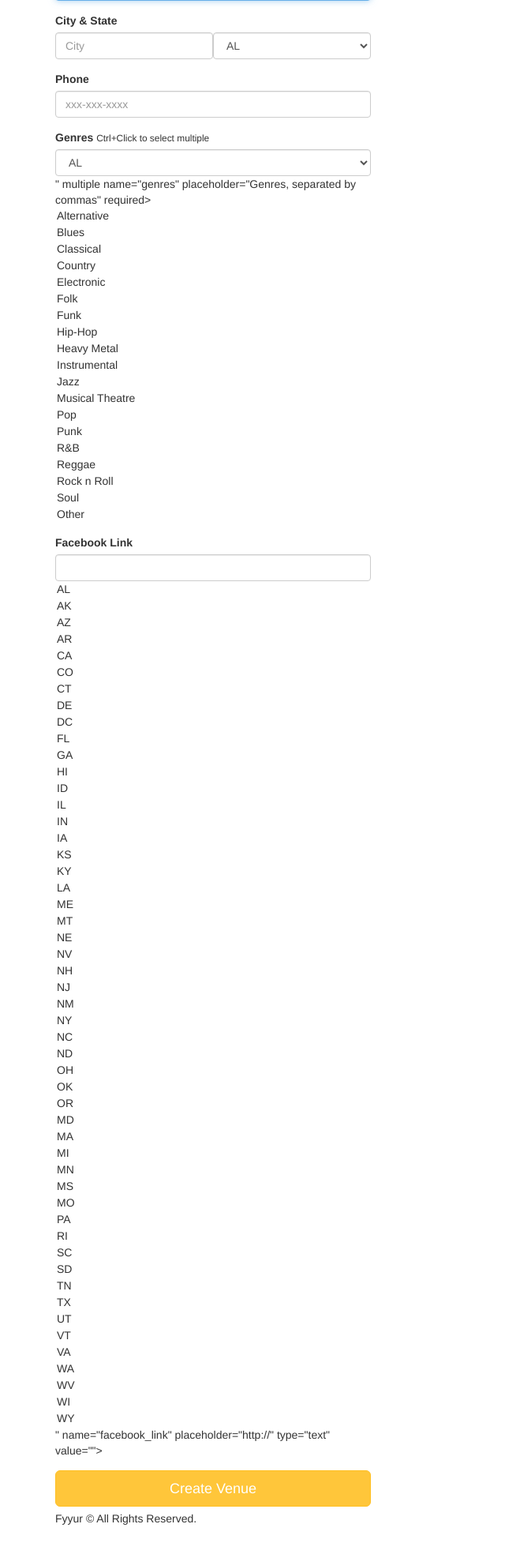
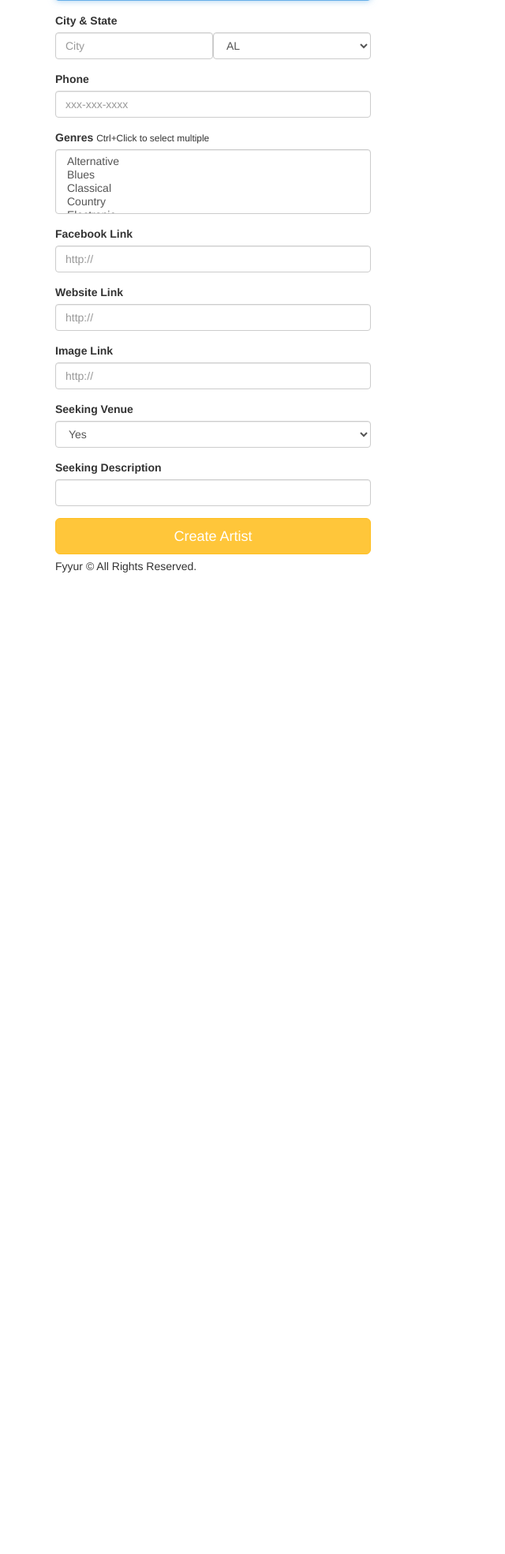
Before and after one commit to cperacchio/booking-site, a Flask app: page /artists/create in a window 1280 px wide. Shown: the part 194-2162 px from the top of the page at 79% size, without its empty margins (0-640 px from the left). After the commit the page ends 919 px from the top, so only its background shows below. Run offline with Flask 2, Linux system fonts and the light colour scheme; some libraries are stand-ins or nearby versions.

Commit message:
Add files via upload

```diff
--- a/app.py
+++ b/app.py
@@ -53,7 +53,6 @@
 # route handler for venues page
 @app.route('/venues')
 def venues():
-
   # create list for venue data
   venue_data = []
 
@@ -76,17 +75,17 @@
 
   for venue in venues:
     number_upcoming_shows = 0
-    shows = Show.query.filterby(Venue.id==venue_id)
-
+    shows = Show.query.get(venue.id)
   # add upcoming shows
-    for show in shows:
-      if show.start_time > datetime.now():
-        number_upcoming_shows += 1
+    if shows is not None:
+      for show in shows:
+        if show.start_time > datetime.now():
+          number_upcoming_shows += 1
 
   # add venues and upcoming shows for each item to the matching city/state tuple
     for item in venue_data:
-      if venue.city == venue_data['city'] and venue.state == venue_data['state']:
-        venue_data['venues'].append({
+      if venue.city == item['city'] and venue.state == item['state']:
+        item['venues'].append({
           "id": venue.id,
           "name": venue.name,
           "number_upcoming_shows": number_upcoming_shows
@@ -140,7 +139,7 @@
   for venue in venues:
     number_upcoming_shows = 0
 
-    shows = Show.query.get(venue_id)
+    shows = Show.query.get(venue.id)
 
   # add upcoming shows
   for show in shows:
@@ -172,23 +171,24 @@
 def show_venue(venue_id):
   # shows the venue page with the given venue_id
   # TODO: replace with real venue data from the venues table, using venue_id
-  venue = Venue.query.get(venue_id).first()
+  venue = Venue.query.get(venue_id)
 
   # get shows for each venue
-  shows = Show.query.get(venue_id).all()
+  shows = Show.query.get(venue_id)
 
   # get upcoming shows
   def upcoming_shows():
     upcoming_shows = []
 
-    for show in shows:
-      if show.start_time > datetime.now():
-        upcoming_shows.append({
-          "artist_id": show.artist_id,
-          "artist_name": Artist.query.filter_by(id=show.artist_id).first().name,
-          "artist_image_link": Artist.query.filter_by(id=show.artist_id).first().image_link,
-          "start_time": format_datetime(str(show.start_time))
-        })
+    if shows is not None:
+      for show in shows:
+        if show.start_time > datetime.now():
+          upcoming_shows.append({
+            "artist_id": show.artist_id,
+            "artist_name": show.artist.name,
+            "artist_image_link": show.artist.image_link,
+            "start_time": format_datetime(str(show.start_time))
+          })
 
     return upcoming_shows
 
@@ -196,14 +196,15 @@
   def past_shows():
     past_shows = []
 
-    for show in shows:
-      if show.start_time < datetime.now():
-        past_shows.append({
-          "artist_id": show.artist_id,
-          "artist_name": Artist.query.filter_by(id=show.artist_id).first().name,
-          "artist_image_link": Artist.query.filter_by(id=show.artist_id).first().image_link,
-          "start_time": format_datetime(str(show.start_time))
-        })
+    if shows is not None:
+      for show in shows:
+        if show.start_time < datetime.now():
+          past_shows.append({
+            "artist_id": show.artist_id,
+            "artist_name": show.artist.name,
+            "artist_image_link": show.artist.image_link,
+            "start_time": format_datetime(str(show.start_time))
+          })
 
     return past_shows
 
@@ -426,13 +427,14 @@
   for artist in artists:
     number_upcoming_shows = 0
 
-    shows = Show.query.filter(Artist.id==artist_id)
+    shows = Show.query.get(artist.id)
 
 
     # add upcoming shows
-    for show in shows:
-      if show.start_time > datetime.now():
-        number_upcoming_shows += 1
+    if shows is not None:
+      for show in shows:
+        if show.start_time > datetime.now():
+          number_upcoming_shows += 1
 
   # add venue info to response user sees
     response['artist_data'].append({
@@ -455,26 +457,27 @@
 
 @app.route('/artists/<int:artist_id>')
 def show_artist(artist_id):
-  # shows the venue page with the given venue_id
+  # shows the artist page with the given artist_id
   # TODO: replace with real venue data from the venues table, using venue_id
   # get artist by id
-  artist = Artist.query.filter(Artist.id==artist_id).first()
+  artist = Artist.query.get(artist_id)
 
   # get shows by artist id
-  shows = Show.query.filter(Artist.id==artist_id).all()
+  shows = Show.query.get(artist_id)
 
   # get upcoming shows
   def upcoming_shows():
     upcoming_shows = []
 
-    for show in shows:
-      if show.start_time > datetime.now():
-        upcoming_shows.append({
-          "venue_id": show.venue_id,
-          "venue_name": Venue.query.filter_by(id=show.venue_id).first().name,
-          "venue_image_link": Venue.query.filter_by(id=show.artist_id).first().image_link,
-          "start_time": format_datetime(str(show.start_time))
-        })
+    if shows is not None:
+      for show in shows:
+        if show.start_time > datetime.now():
+          upcoming_shows.append({
+            "venue_id": show.venue_id,
+            "venue_name": show.venue.name,
+            "venue_image_link": show.venue.image_link,
+            "start_time": format_datetime(str(show.start_time))
+          })
 
     return upcoming_shows
 
@@ -482,14 +485,15 @@
   def past_shows():
     past_shows = []
 
-    for show in shows:
-      if show.start_time < datetime.now():
-        past_shows.append({
-          "venue_id": show.venue_id,
-          "venue_name": Venue.query.filter_by(id=show.venue_id).first().name,
-          "venue_image_link": Venue.query.filter_by(id=show.venue_id).first().image_link,
-          "start_time": format_datetime(str(show.start_time))
-        })
+    if shows is not None:
+      for show in shows:
+        if show.start_time < datetime.now():
+          past_shows.append({
+            "venue_id": show.venue_id,
+            "venue_name": show.venue.name,
+            "venue_image_link": show.venue.image_link,
+            "start_time": format_datetime(str(show.start_time))
+          })
 
     return past_shows
 
@@ -596,7 +600,7 @@
   form = ArtistForm()
 
   # get matching artist by their id
-  artist = Artist.query.filter(Artist.id==artist_id).first()
+  artist = Artist.query.get(artist_id)
 
   # artist data
   artist_data = {
@@ -657,8 +661,8 @@
     artist.seeking_venue = form.seeking_venue.data
     artist.seeking_description = form.seeking_description.data
 
-    #create new venues from user form submissions
-    venue = Venue(name=name, city=city, state=state, address=address, phone=phone, genres=genres,
+    #edit artist from user submission
+    artist = Artist(name=name, city=city, state=state, address=address, phone=phone, genres=genres,
       facebook_link=facebook_link, website=website, image_link=image_link, seeking_talent=seeking_talent,
       seeking_description=seeking_description)
 
@@ -744,11 +748,39 @@
   # called upon submitting the new artist listing form
   # TODO: insert form data as a new Venue record in the db, instead
   # TODO: modify data to be the data object returned from db insertion
+  # catch errors with try/except
+  try:
+    # add user-submitted data and commit to db
+    form = ArtistForm()
+    name = request.form.get('name'),
+    city = request.form.get('city'),
+    state = request.form.get('state'),
+    phone = request.form.get('phone'),
+    genres = request.form.getlist('genres'),
+    image_link = request.form.get('image_link'),
+    facebook_link = request.form.get('facebook_link'),
+    website = request.form.get('website'),
+    seeking_venue = True if 'seeking_venue' in request.form else False,
+    seeking_description = request.form.get('seeking_description')
 
-  # on successful db insert, flash success
-  flash('Artist ' + request.form['name'] + ' was successfully listed!')
+    #create artists from user form submissions
+    artist = Artist(name=name, city=city, state=state, phone=phone, genres=genres, image_link=image_link,
+    facebook_link=facebook_link, website=website, seeking_venue=seeking_venue, seeking_description=seeking_description)
+    # add artist and commit to db
+    db.session.add(artist)
+    db.session.commit()
+
+    # on successful db insert, flash success
+    flash('Artist ' + request.form['name'] + ' was successfully listed!')
+
   # TODO: on unsuccessful db insert, flash an error instead.
   # e.g., flash('An error occurred. Artist ' + data.name + ' could not be listed.')
+  except:
+    db.session.rollback()
+    flash('Looks like an error has occurred.' + ' Artist ' + request.form['name'] + ' could not be listed.' )
+  finally:
+    db.session.close()
+
   return render_template('pages/home.html')
 
 
@@ -760,43 +792,57 @@
   # displays list of shows at /shows
   # TODO: replace with real venues data.
   #       num_shows should be aggregated based on number of upcoming shows per venue.
-  data=[{
-    "venue_id": 1,
-    "venue_name": "The Musical Hop",
-    "artist_id": 4,
-    "artist_name": "Guns N Petals",
-    "artist_image_link": "https://images.unsplash.com/photo-1549213783-8284d0336c4f?ixlib=rb-1.2.1&ixid=eyJhcHBfaWQiOjEyMDd9&auto=format&fit=crop&w=300&q=80",
-    "start_time": "2019-05-21T21:30:00.000Z"
-  }, {
-    "venue_id": 3,
-    "venue_name": "Park Square Live Music & Coffee",
-    "artist_id": 5,
-    "artist_name": "Matt Quevedo",
-    "artist_image_link": "https://images.unsplash.com/photo-1495223153807-b916f75de8c5?ixlib=rb-1.2.1&ixid=eyJhcHBfaWQiOjEyMDd9&auto=format&fit=crop&w=334&q=80",
-    "start_time": "2019-06-15T23:00:00.000Z"
-  }, {
-    "venue_id": 3,
-    "venue_name": "Park Square Live Music & Coffee",
-    "artist_id": 6,
-    "artist_name": "The Wild Sax Band",
-    "artist_image_link": "https://images.unsplash.com/photo-1558369981-f9ca78462e61?ixlib=rb-1.2.1&ixid=eyJhcHBfaWQiOjEyMDd9&auto=format&fit=crop&w=794&q=80",
-    "start_time": "2035-04-01T20:00:00.000Z"
-  }, {
-    "venue_id": 3,
-    "venue_name": "Park Square Live Music & Coffee",
-    "artist_id": 6,
-    "artist_name": "The Wild Sax Band",
-    "artist_image_link": "https://images.unsplash.com/photo-1558369981-f9ca78462e61?ixlib=rb-1.2.1&ixid=eyJhcHBfaWQiOjEyMDd9&auto=format&fit=crop&w=794&q=80",
-    "start_time": "2035-04-08T20:00:00.000Z"
-  }, {
-    "venue_id": 3,
-    "venue_name": "Park Square Live Music & Coffee",
-    "artist_id": 6,
-    "artist_name": "The Wild Sax Band",
-    "artist_image_link": "https://images.unsplash.com/photo-1558369981-f9ca78462e61?ixlib=rb-1.2.1&ixid=eyJhcHBfaWQiOjEyMDd9&auto=format&fit=crop&w=794&q=80",
-    "start_time": "2035-04-15T20:00:00.000Z"
-  }]
-  return render_template('pages/shows.html', shows=data)
+  shows = db.session.query(Show).join(Artist).join(Venue).all()
+
+  shows_data = []
+
+  for show in shows:
+    shows_data.append({
+      "venue_id": show.venue_id,
+      "venue_name": show.venue.name,
+      "artist_id": show.artist_id,
+      "artist_name": show.artist.name,
+      "artist_image_link": show.artist.image_link,
+      "start_time": format_datetime(str(show.start_time))
+      })
+
+  return render_template('pages/shows.html', shows=shows_data)
+  # data=[{
+  #   "venue_id": 1,
+  #   "venue_name": "The Musical Hop",
+  #   "artist_id": 4,
+  #   "artist_name": "Guns N Petals",
+  #   "artist_image_link": "https://images.unsplash.com/photo-1549213783-8284d0336c4f?ixlib=rb-1.2.1&ixid=eyJhcHBfaWQiOjEyMDd9&auto=format&fit=crop&w=300&q=80",
+  #   "start_time": "2019-05-21T21:30:00.000Z"
+  # }, {
+  #   "venue_id": 3,
+  #   "venue_name": "Park Square Live Music & Coffee",
+  #   "artist_id": 5,
+  #   "artist_name": "Matt Quevedo",
+  #   "artist_image_link": "https://images.unsplash.com/photo-1495223153807-b916f75de8c5?ixlib=rb-1.2.1&ixid=eyJhcHBfaWQiOjEyMDd9&auto=format&fit=crop&w=334&q=80",
+  #   "start_time": "2019-06-15T23:00:00.000Z"
+  # }, {
+  #   "venue_id": 3,
+  #   "venue_name": "Park Square Live Music & Coffee",
+  #   "artist_id": 6,
+  #   "artist_name": "The Wild Sax Band",
+  #   "artist_image_link": "https://images.unsplash.com/photo-1558369981-f9ca78462e61?ixlib=rb-1.2.1&ixid=eyJhcHBfaWQiOjEyMDd9&auto=format&fit=crop&w=794&q=80",
+  #   "start_time": "2035-04-01T20:00:00.000Z"
+  # }, {
+  #   "venue_id": 3,
+  #   "venue_name": "Park Square Live Music & Coffee",
+  #   "artist_id": 6,
+  #   "artist_name": "The Wild Sax Band",
+  #   "artist_image_link": "https://images.unsplash.com/photo-1558369981-f9ca78462e61?ixlib=rb-1.2.1&ixid=eyJhcHBfaWQiOjEyMDd9&auto=format&fit=crop&w=794&q=80",
+  #   "start_time": "2035-04-08T20:00:00.000Z"
+  # }, {
+  #   "venue_id": 3,
+  #   "venue_name": "Park Square Live Music & Coffee",
+  #   "artist_id": 6,
+  #   "artist_name": "The Wild Sax Band",
+  #   "artist_image_link": "https://images.unsplash.com/photo-1558369981-f9ca78462e61?ixlib=rb-1.2.1&ixid=eyJhcHBfaWQiOjEyMDd9&auto=format&fit=crop&w=794&q=80",
+  #   "start_time": "2035-04-15T20:00:00.000Z"
+  # }]
 
 @app.route('/shows/create')
 def create_shows():
--- a/forms.py
+++ b/forms.py
@@ -225,5 +225,14 @@
         # TODO implement enum restriction
         'facebook_link', validators=[URL()]
     )
+    website = StringField(
+        'website', validators=[URL()]
+    )
+    seeking_venue = SelectField(
+        'seeking_venue', choices = [('Y', 'Yes'), ('', 'No')]
+    )
+    seeking_description = StringField(
+        'seeking_description'
+    )
 
 # TODO IMPLEMENT NEW ARTIST FORM AND NEW SHOW FORM
--- a/models.py
+++ b/models.py
@@ -82,9 +82,9 @@
   """docstring for ClassName"""
 
   id = db.Column(db.Integer, primary_key=True)
-  artist_id = db.Column(db.Integer, db.ForeignKey('Artist.id'))
-  venue_id = db.Column(db.Integer, db.ForeignKey('Venue.id'))
-  start_time = db.Column(db.DateTime, default=datetime.now)
+  artist_id = db.Column(db.Integer, db.ForeignKey('Artist.id'), nullable=False)
+  venue_id = db.Column(db.Integer, db.ForeignKey('Venue.id'), nullable=False)
+  start_time = db.Column(db.DateTime, default=datetime.now, nullable=False)
 
 
   def __repr__(self):
--- a/templates/forms/new_artist.html
+++ b/templates/forms/new_artist.html
@@ -26,13 +26,29 @@
       <div class="form-group">
         <label for="genres">Genres</label>
         <small>Ctrl+Click to select multiple</small>
-        {{ form.genres(class_ = 'form-control', placeholder='Genres, separated by commas', id=form.state, autofocus = true) }}
+        {{ form.genres(class_ = 'form-control', placeholder='Genres, separated by commas', autofocus = true) }}
       </div>
       <div class="form-group">
-          <label for="genres">Facebook Link</label>
-          {{ form.facebook_link(class_ = 'form-control', placeholder='http://', id=form.state, autofocus = true) }}
+          <label for="fb-link">Facebook Link</label>
+          {{ form.facebook_link(class_ = 'form-control', placeholder='http://', autofocus = true) }}
         </div>
-      <input type="submit" value="Create Venue" class="btn btn-primary btn-lg btn-block">
+      <div class="form-group">
+          <label for="website-link">Website Link</label>
+          {{ form.website(class_ = 'form-control', placeholder='http://', id=form.state.id, autofocus = true) }}
+      </div>
+      <div class="form-group">
+          <label for="image-link">Image Link</label>
+          {{ form.image_link(class_ = 'form-control', placeholder='http://', id=form.state.id, autofocus = true) }}
+      </div>
+      <div class="form-group">
+          <label for="seeking-venue">Seeking Venue</label>
+          {{ form.seeking_venue(class_ = 'form-control', autofocus = true) }}
+      </div>
+      <div class="form-group">
+          <label for="seeking-description">Seeking Description</label>
+          {{ form.seeking_description(class_ = 'form-control', autofocus = true) }}
+      </div>
+      <input type="submit" value="Create Artist" class="btn btn-primary btn-lg btn-block">
     </form>
   </div>
 {% endblock %}
```
